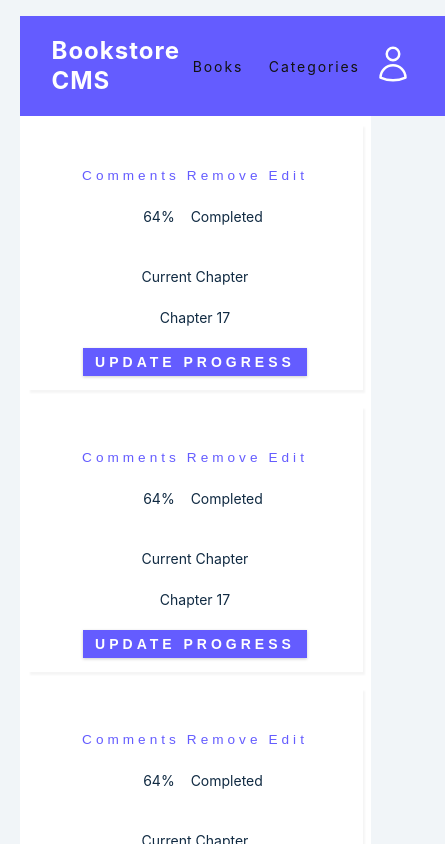
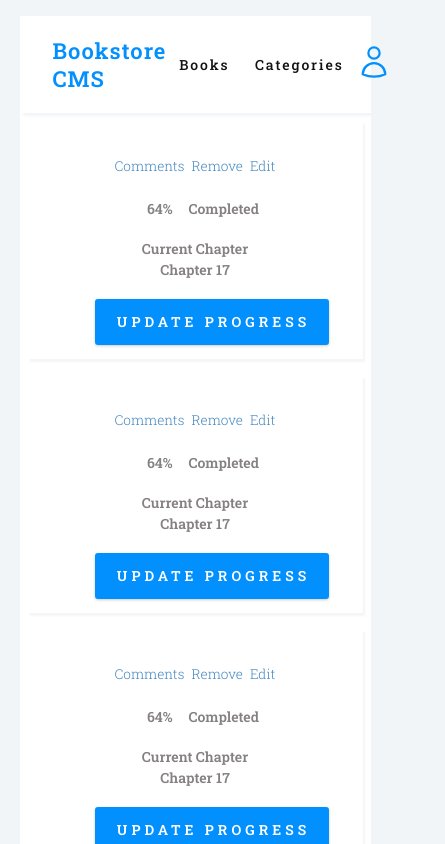
Before and after one commit to aradradev/bookstore, a React (Create React App) app: page / in a window 390 px wide. Shown: the top 844 px of the page, 445 px wide, since content can reach past the window. Built offline with nearby package versions, Linux system fonts and the light colour scheme; no server answers.

Commit message:
Fix mobile design

```diff
--- a/src/index.css
+++ b/src/index.css
@@ -1,3 +1,5 @@
+@import url('https://fonts.googleapis.com/css2?family=Montserrat:wght@400;500;600&family=Roboto+Slab:wght@300;500;600&display=swap');
+
 /*
 ===============
 Variables
@@ -5,6 +7,8 @@ Variables
 */
 
 :root {
+  --pale-gray: #f5f6fa;
+  --medium-blue: #307bbe;
   --azure: #0290ff;
   --black-Two: #121212;
   --clr-primary: #645cff;
@@ -28,6 +32,8 @@ Variables
   margin: 0;
   padding: 0;
   box-sizing: border-box;
+  font-family: 'Montserrat', sans-serif;
+  font-family: 'Roboto Slab', serif;
 }
 
 body {
@@ -38,6 +44,7 @@ body {
     Roboto,
     Oxygen,
     Ubuntu,
+    RobotoSlab,
     Cantarell,
     'Open Sans',
     'Helvetica Neue',
@@ -62,30 +69,18 @@ h1,
 h2,
 h3,
 h4 {
-  letter-spacing: var(--spacing);
   text-transform: capitalize;
   line-height: 1.25;
   margin-bottom: 0.75rem;
-}
-
-h1 {
-  font-size: 3rem;
-}
-
-h2 {
-  font-size: 2rem;
-}
-
-h3 {
-  font-size: 1.5rem;
-}
-
-h4 {
-  font-size: 0.875rem;
+  font-size: 1.375rem;
+  letter-spacing: 0.2px;
+  font-family: 'Roboto Slab', serif;
+  color: #121212;
 }
 
 p {
-  margin-bottom: 1.25rem;
+  color: #858181;
+  font-weight: bold;
 }
 
 @media screen and (min-width: 765px) {
@@ -131,13 +126,9 @@ p {
   }
 }
 
-/* more global css */
-
 .btn {
   text-transform: uppercase;
-  background: var(--clr-primary);
   color: var(--clr-white);
-  padding: 0.375rem 0.75rem;
   letter-spacing: var(--spacing);
   display: inline-block;
   font-weight: 700;
@@ -146,6 +137,10 @@ p {
   border: none;
   cursor: pointer;
   box-shadow: 0 1px 3px rgba(0, 0, 0, 0.2);
+  margin: 1.188rem 0 0 2.125rem;
+  padding: 0.801rem 1.188rem 0.886rem 1.375rem;
+  border-radius: 3px;
+  background-color: var(--azure);
 }
 
 .btn:hover {
@@ -154,24 +149,19 @@ p {
 }
 
 .remove-btn {
-  color: var(--clr-primary);
-  letter-spacing: var(--spacing);
+  color: #4386bf;
   cursor: pointer;
   font-size: 0.85rem;
   background: transparent;
   border: none;
   margin-top: 0.375rem;
+  font-weight: 300;
   transition: var(--transition);
 }
 
 .remove-btn:hover {
   color: var(--clr-primary-light);
 }
-
-/* body {
-  background-color: #f5f5f5;
-  padding: 0.8rem;
-} */
 
 .container {
   display: flex;
@@ -183,12 +173,16 @@ p {
 }
 
 nav {
-  background: var(--clr-primary);
+  background: var(--clr-white);
   padding: 1.25rem 2rem;
+  cursor: pointer;
+  width: 100%;
+  border: 1px solid #fff;
+  box-shadow: 3px 3px 3px #f1f5f8;
+  font-family: 'Roboto Slab', serif;
 }
 
 .nav-center {
-
   min-width: 100%;
   margin: 0 auto;
   display: flex;
@@ -199,7 +193,7 @@ nav {
 nav h3 {
   margin-bottom: 0;
   letter-spacing: 1px;
-  color: var(--clr-white);
+  color: var(--azure);
 }
 
 .nav-container {
@@ -208,8 +202,8 @@ nav h3 {
 }
 
 nav svg {
-  width: 40px;
-  color: var(--clr-white);
+  width: 36px;
+  color: var(--azure);
 }
 
 .navLinks {
@@ -272,7 +266,6 @@ nav svg {
 button {
   padding: 0.22rem;
 }
-
 
 .cols-m2 {
   display: flex;
```
